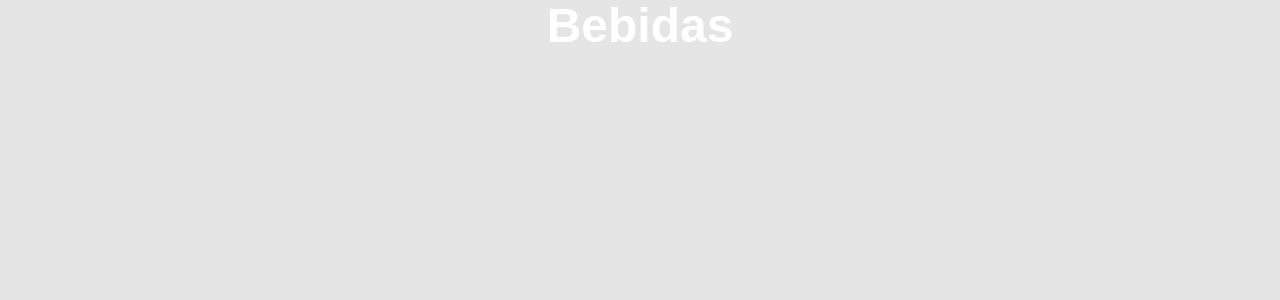
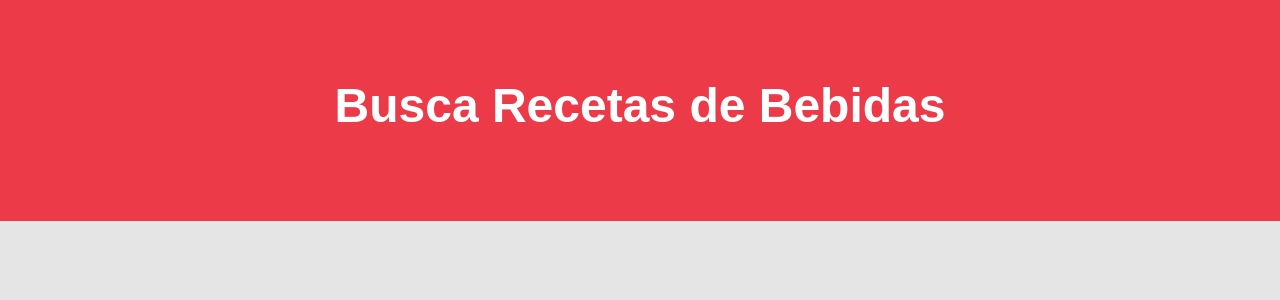
Before and after one commit to jplozada/buscador_de_bebidas, a React (Create React App) app: page / in a window 1280 px wide. Shown: the top 300 px of the page. Built offline with nearby package versions, Linux system fonts and the light colour scheme; a web font is replaced by a local one.

Commit message:
Header component created

```diff
--- a/src/App.js
+++ b/src/App.js
@@ -1,8 +1,16 @@
-import React from 'react';
+import React, {Fragment} from 'react';
+import Header from './components/Header';
 
 function App() {
   return (
-    <h1>Bebidas</h1>
+    <Fragment>
+      <Header/>
+      <div className="container mt-5">
+        <div className="row">
+
+        </div>
+      </div>
+    </Fragment>
   );
 }
 
--- /dev/null
+++ b/src/components/Header.js
@@ -0,0 +1,11 @@
+import React from 'react';
+
+const Header = () => {
+    return (
+        <header className="bg-alert">
+            <h1>Busca Recetas de Bebidas</h1>
+        </header>
+    );
+}
+
+export default Header;
```
